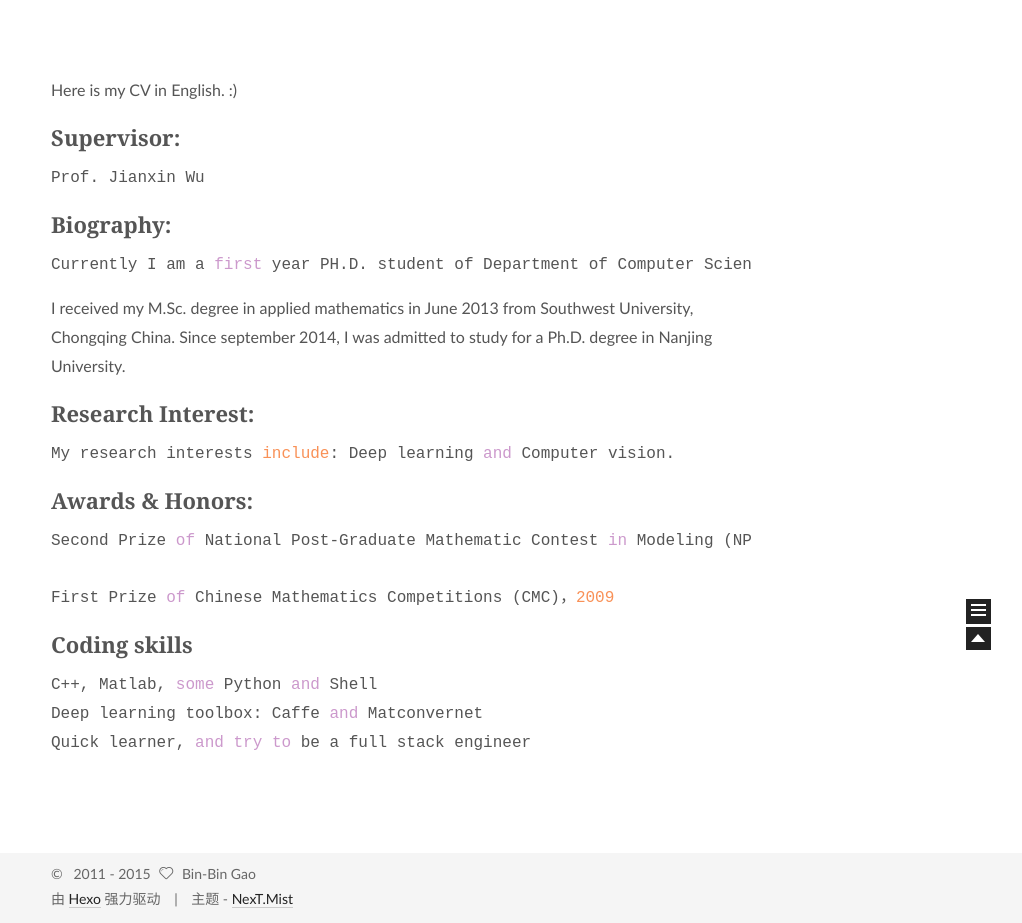
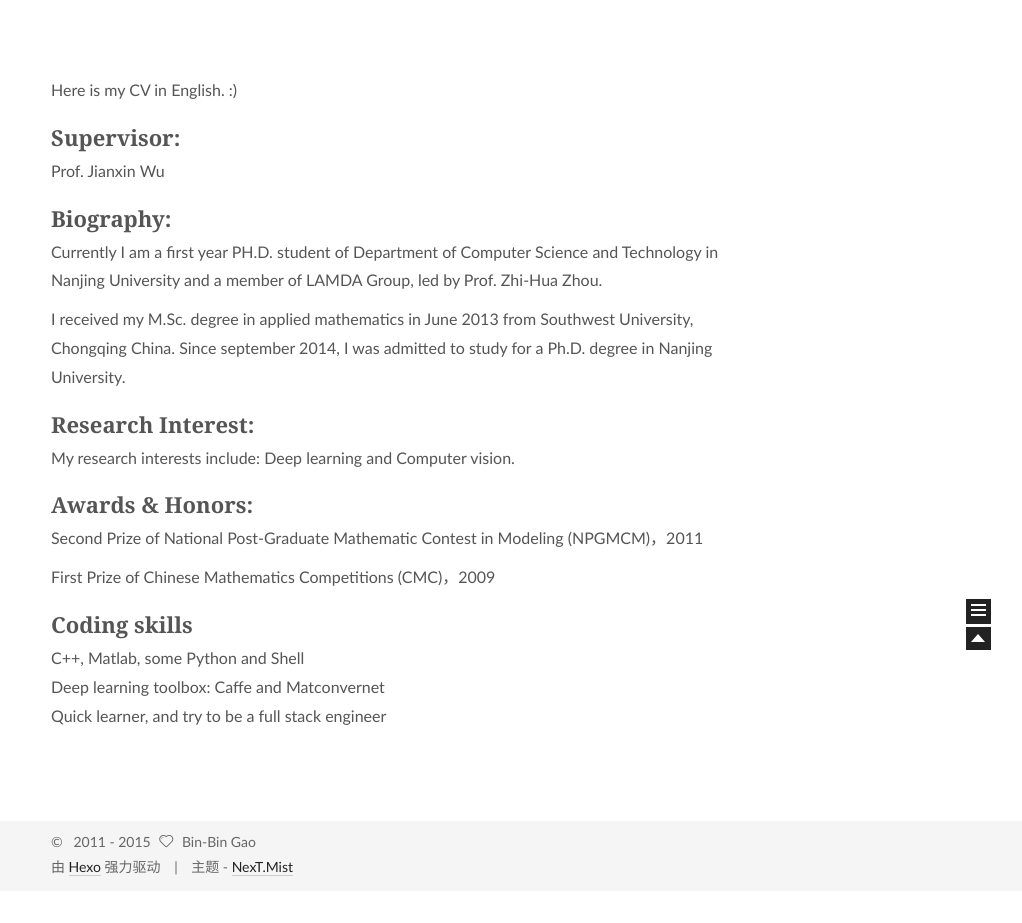
Before and after one commit to gaobb/gaobb.github.io, a plain HTML site: page about/index.html in a window 1280 px wide. Shown: the part 131-1054 px from the top of the page, without its empty margins (239-1261 px from the left). After the commit the page ends 1022 px from the top, so only its background shows below. Drawn offline with Linux system fonts and the light colour scheme.

Commit message:
Site updated: 2015-06-04 21:42:43

```diff
--- a/about/index.html
+++ b/about/index.html
@@ -141,17 +141,14 @@
 
 
       <p>Here is my CV in English. :)</p>
-<h2 id="Supervisor:">Supervisor:</h2><pre><code>Prof. Jianxin Wu
-</code></pre><h2 id="Biography:">Biography:</h2><pre><code>Currently I am <span class="operator">a</span> <span class="keyword">first</span> year PH.D. student <span class="operator">of</span> Department <span class="operator">of</span> Computer Science <span class="operator">and</span> Technology <span class="operator">in</span> Nanjing University <span class="operator">and</span> <span class="operator">a</span> member <span class="operator">of</span> LAMDA Group, led <span class="keyword">by</span> Prof. Zhi-Hua Zhou.
-</code></pre><p>I received my M.Sc. degree in applied mathematics in June 2013 from Southwest University, Chongqing China. Since september 2014, I was admitted to study for a Ph.D. degree in Nanjing University. </p>
-<h2 id="Research_Interest:">Research Interest:</h2><pre><code><span class="label">My</span> research interests <span class="preprocessor">include</span>: Deep learning <span class="keyword">and </span>Computer vision.
-</code></pre><h2 id="Awards_&amp;_Honors:">Awards &amp; Honors:</h2><pre><code>Second Prize <span class="keyword">of</span> National Post-Graduate Mathematic Contest <span class="keyword">in</span> Modeling (NPGMCM)，<span class="number">2011</span>
+<h2 id="Supervisor:">Supervisor:</h2><p>Prof. Jianxin Wu</p>
+<h2 id="Biography:">Biography:</h2><p>Currently I am a first year PH.D. student of Department of Computer Science and Technology in Nanjing University and a member of LAMDA Group, led by Prof. Zhi-Hua Zhou.</p>
+<p>I received my M.Sc. degree in applied mathematics in June 2013 from Southwest University, Chongqing China. Since september 2014, I was admitted to study for a Ph.D. degree in Nanjing University. </p>
+<h2 id="Research_Interest:">Research Interest:</h2><p>My research interests include: Deep learning and Computer vision.</p>
+<h2 id="Awards_&amp;_Honors:">Awards &amp; Honors:</h2><p>Second Prize of National Post-Graduate Mathematic Contest in Modeling (NPGMCM)，2011</p>
+<p>First Prize of Chinese Mathematics Competitions (CMC)，2009</p>
+<h2 id="Coding_skills">Coding skills</h2><p>C++, Matlab, some Python and Shell<br>Deep learning toolbox: Caffe and Matconvernet<br>Quick learner, and try to be a full stack engineer</p>
 
-First Prize <span class="keyword">of</span> Chinese Mathematics Competitions (CMC)，<span class="number">2009</span>
-</code></pre><h2 id="Coding_skills">Coding skills</h2><pre><code>C++, Matlab, <span class="keyword">some</span> Python <span class="keyword">and</span> Shell
-Deep learning toolbox: Caffe <span class="keyword">and</span> Matconvernet
-Quick learner, <span class="keyword">and</span> <span class="keyword">try</span> <span class="keyword">to</span> be a full stack engineer
-</code></pre>
 
   </div>
 
--- a/css/main.css
+++ b/css/main.css
@@ -1201,7 +1201,7 @@ input.menu-search-input {
   width: 4px;
   height: 4px;
   border-radius: 50%;
-  background: #8ab00b;
+  background: #5cff36;
 }
 .sidebar-nav {
   margin: 0;
```
